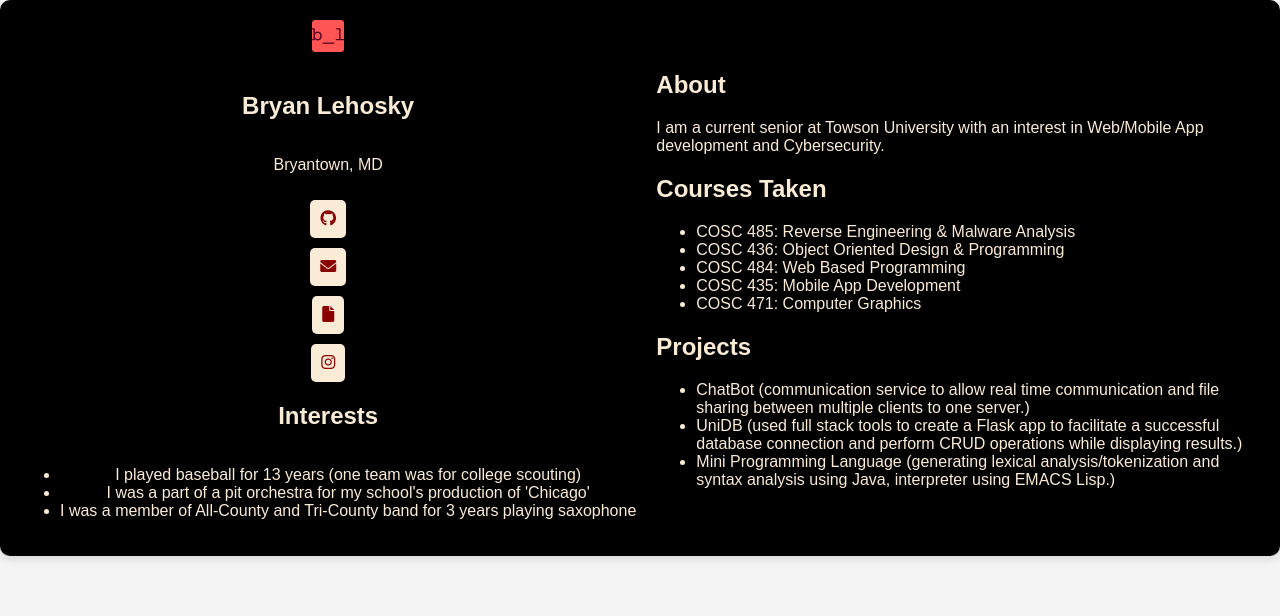
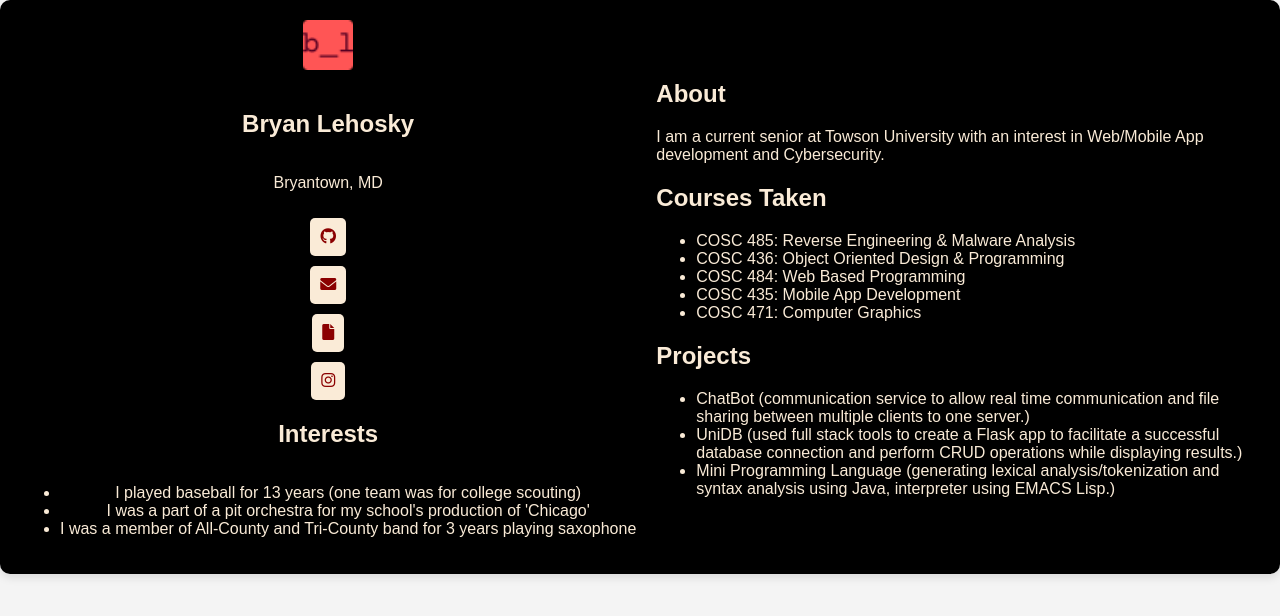
Before and after one commit to BLehosky/blehosky.github.io, a plain HTML site: page index.html in a window 1280 px wide. Drawn offline with Linux system fonts and the light colour scheme.

Commit message:
resizing logo

```diff
--- a/index.html
+++ b/index.html
@@ -18,7 +18,7 @@
     <body>
       <div class="grid-2">
         <div class="section-1">
-          <img src="/favicon-32x32.png" alt="Favicon">
+          <img src="/favicon-32x32.png" alt="Favicon" height="50" width="50">
           <h2>Bryan Lehosky</h2>
           <p>Bryantown, MD</p>
           <a href="https://github.com/BLehosky"><i class="fab fa-github"></i></a>
```
